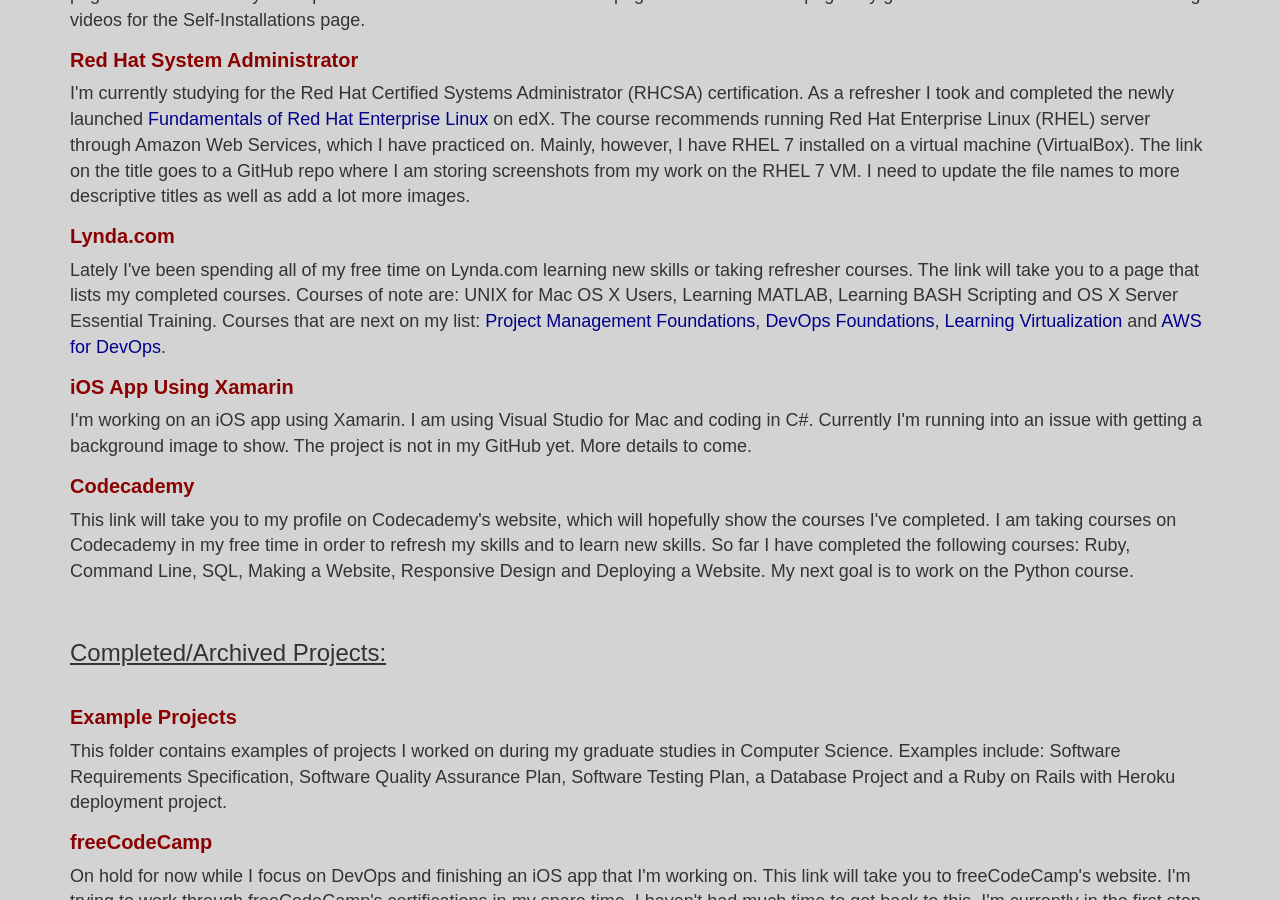
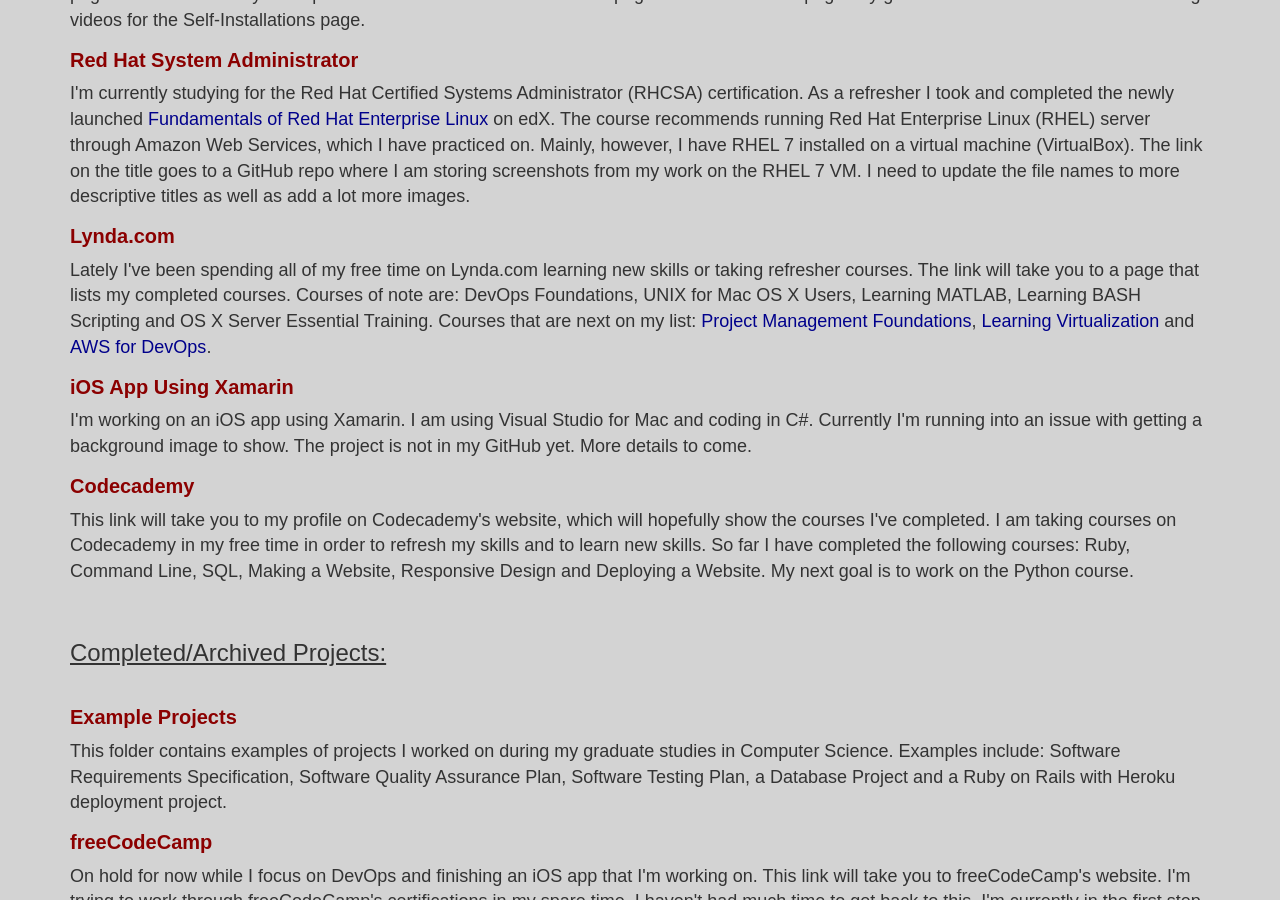
Before and after one commit to ztamayo/ztamayo.github.io, a Jekyll site: the page projects.html, which Jekyll copies as it is, in a window 1280 px wide and 900 px high, scrolled down 544 px. Built offline with Jekyll 4.4.1, drawn with Linux system fonts in a browser that asks for light colours; nearby versions of some CDN libraries; part of the change alters nothing that is shown.

```diff
--- a/projects.html
+++ b/projects.html
@@ -97,12 +97,11 @@
 
         <h4><a id="git-links" href="https://www.lynda.com/AllCertificates/User/7350295" target="_blank"><b>Lynda.com</b></a></h4>
         <p id="projects">Lately I've been spending all of my free time on Lynda.com learning new skills or taking refresher courses.
-        The link will take you to a page that lists my completed courses.  Courses of note are: UNIX for Mac OS X Users, Learning
+        The link will take you to a page that lists my completed courses.  Courses of note are: DevOps Foundations, UNIX for Mac OS X Users, Learning
         MATLAB, Learning BASH Scripting and OS X Server Essential Training.  Courses that are next on my list: <a id="inline-link"
         href="https://www.lynda.com/Project-tutorials/Project-Management-Fundamentals/424947-2.html" target="_blank">Project Management
-        Foundations</a>, <a id="inline-link" href="https://tinyurl.com/y9c6l5gq" target="_blank">DevOps Foundations</a>, <a id="inline-link"
-        href="https://www.lynda.com/Fusion-tutorials/Virtualization-Essential-Training/163066-2.html" target="_blank">Learning Virtualization</a>
-        and <a id="inline-link" href="https://tinyurl.com/y8975t23" target="_blank">AWS for DevOps</a>.</p>
+        Foundations</a>, <a id="inline-link" href="https://www.lynda.com/Fusion-tutorials/Virtualization-Essential-Training/163066-2.html"
+        target="_blank">Learning Virtualization</a> and <a id="inline-link" href="https://tinyurl.com/y8975t23" target="_blank">AWS for DevOps</a>.</p>
 
         <h4><a id="git-links" href="https://www.xamarin.com/" target="_blank"><b>iOS App Using Xamarin</b></a></h4>
         <p id="projects">I'm working on an iOS app using Xamarin. I am using Visual Studio for Mac and coding in C#. Currently I'm
```
